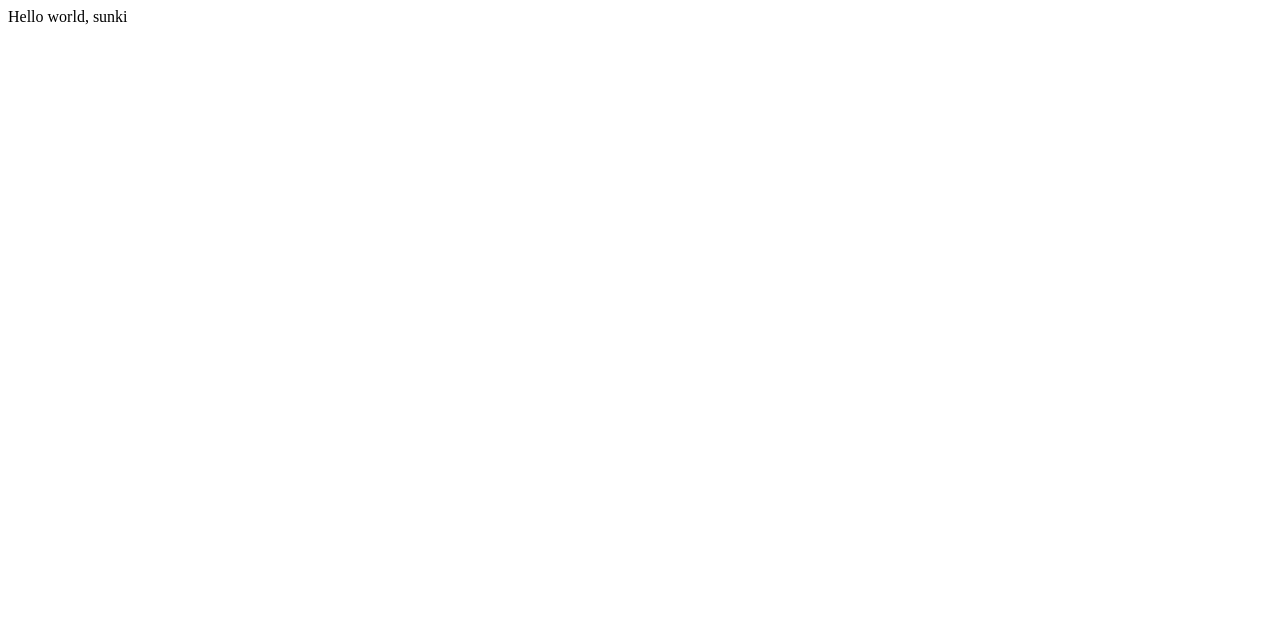
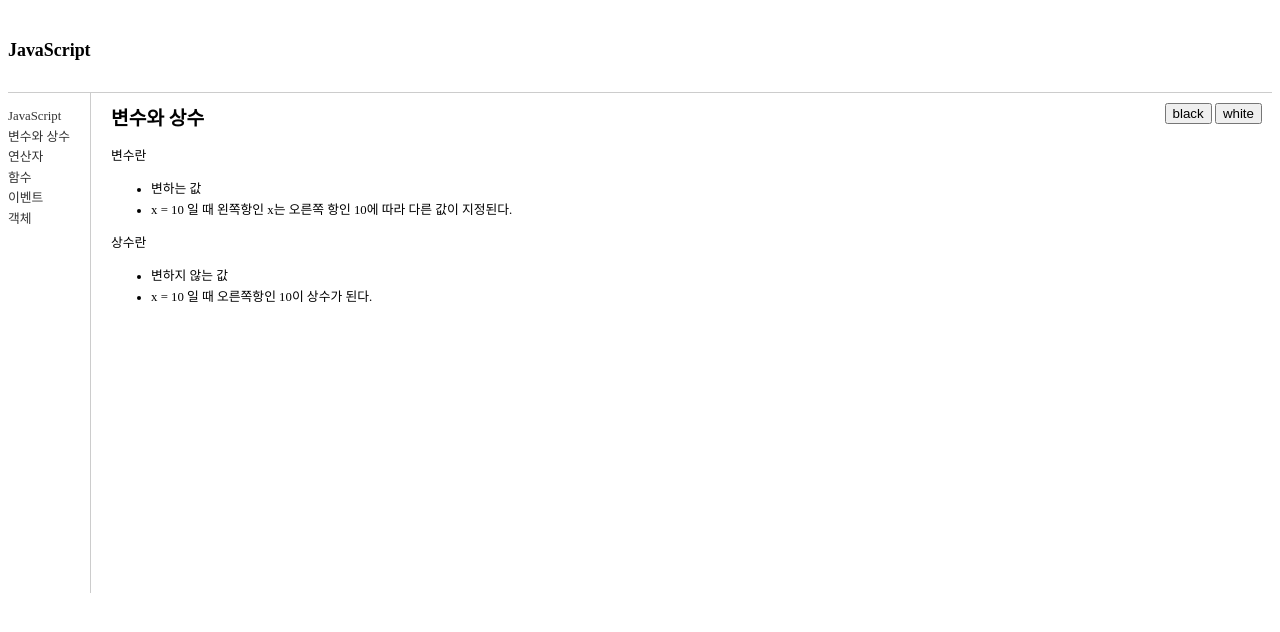
Before and after one commit to parksunki/opentutorials-sunki, a plain HTML site: page index.html in a window 1280 px wide. Drawn offline with Linux system fonts and the light colour scheme.

Commit message:
add javascript.html, change index.html
q

co
cd

q

q
q
q
cd /var/www/opentutorials;

```diff
--- a/index.html
+++ b/index.html
@@ -1,19 +1,126 @@
 <!DOCTYPE html>
-<html lang="en">
-<head>
-<meta charset="utf-8" />
-<!-- Always force latest IE rendering engine (even in intranet) & Chrome Frame
-Remove this if you use the .htaccess -->
-<meta http-equiv="X-UA-Compatible" content="IE=edge,chrome=1" />
-<title>index</title>
-<meta name="description" content="" />
-<meta name="author" content="egoing" />
-<meta name="viewport" content="width=device-width; initial-scale=1.0" />
-<!-- Replace favicon.ico & apple-touch-icon.png in the root of your domain and delete these references -->
-<link rel="shortcut icon" href="/favicon.ico" />
-<link rel="apple-touch-icon" href="/apple-touch-icon.png" />
-</head>
-<body>
-Hello world, sunki
-</body>
+<html>
+    <head>
+        <meta charset="utf-8" />
+        <style type="text/css">
+            body {
+                font-size: 0.8em;
+                font-family: dotum;
+                line-height: 1.6em;
+            }
+            body.black {
+                background-color: black;
+                color: white;
+            }
+            body.black a {
+                color: white;
+            }
+            body.black a:hover {
+                color: #f60;
+            }
+            body.black header {
+                border-bottom: 1px solid #333;
+            }
+            body.black nav {
+                border-right: 1px solid #333;
+            }
+            header {
+                border-bottom: 1px solid #ccc;
+                padding: 20px 0;
+            }
+            #toolbar {
+                padding: 10px;
+                float: right;
+            }
+            nav {
+                float: left;
+                margin-right: 20px;
+                min-height: 500px;
+                border-right: 1px solid #ccc;
+            }
+            nav ul {
+                list-style: none;
+                padding-left: 0;
+                padding-right: 20px;
+            }
+            article {
+                float: left;
+            }
+            footer {
+                clear: both;
+            }
+            a {
+                text-decoration: none;
+            }
+            a:link, a:visited {
+                color: #333;
+            }
+            a:hover {
+                color: #f60;
+            }
+            h1 {
+                font-size: 1.4em;
+            }
+        </style>
+    </head>
+    <body id="body">
+        <div>
+            <header>
+                <h1>JavaScript</h1>
+            </header>
+            <div id="toolbar">
+                <input type="button" value="black" onclick="document.getElementById('body').className='black'" />
+                <input type="button" value="white" onclick="document.getElementById('body').className='white'" />
+            </div>
+            <nav>
+                <ul>
+                    <li>
+                        <a href="http://opentutorials.org/course/49/16">JavaScript</a>
+                    </li>
+                    <li>
+                        <a href="http://opentutorials.org/course/49/17">변수와 상수</a>
+                    </li>
+                    <li>
+                        <a href="http://opentutorials.org/course/49/18">연산자</a>
+                    </li>
+                    <li>
+                        <a href="http://opentutorials.org/course/49/19">함수</a>
+                    </li>
+                    <li>
+                        <a href="http://opentutorials.org/course/49/20">이벤트</a>
+                    </li>
+                    <li>
+                        <a href="http://opentutorials.org/course/49/21">객체</a>
+                    </li>
+                </ul>
+            </nav>
+            <article>
+                <h2>변수와 상수</h2>
+                <div>
+                    <p>
+                        변수란
+                    </p>
+                    <ul>
+                        <li>
+                            변하는 값
+                        </li>
+                        <li>
+                            x = 10 일 때 왼쪽항인 x는 오른쪽 항인 10에 따라 다른 값이 지정된다.
+                        </li>
+                    </ul>
+                    <p>
+                        상수란
+                    </p>
+                    <ul>
+                        <li>
+                            변하지 않는 값
+                        </li>
+                        <li>
+                            x = 10 일 때 오른쪽항인 10이 상수가 된다.
+                        </li>
+                    </ul>
+                </div>
+            </article>
+        </div>
+    </body>
 </html>
```
Also changed, not shown: javascript.html (added, +10 -0 lines).
